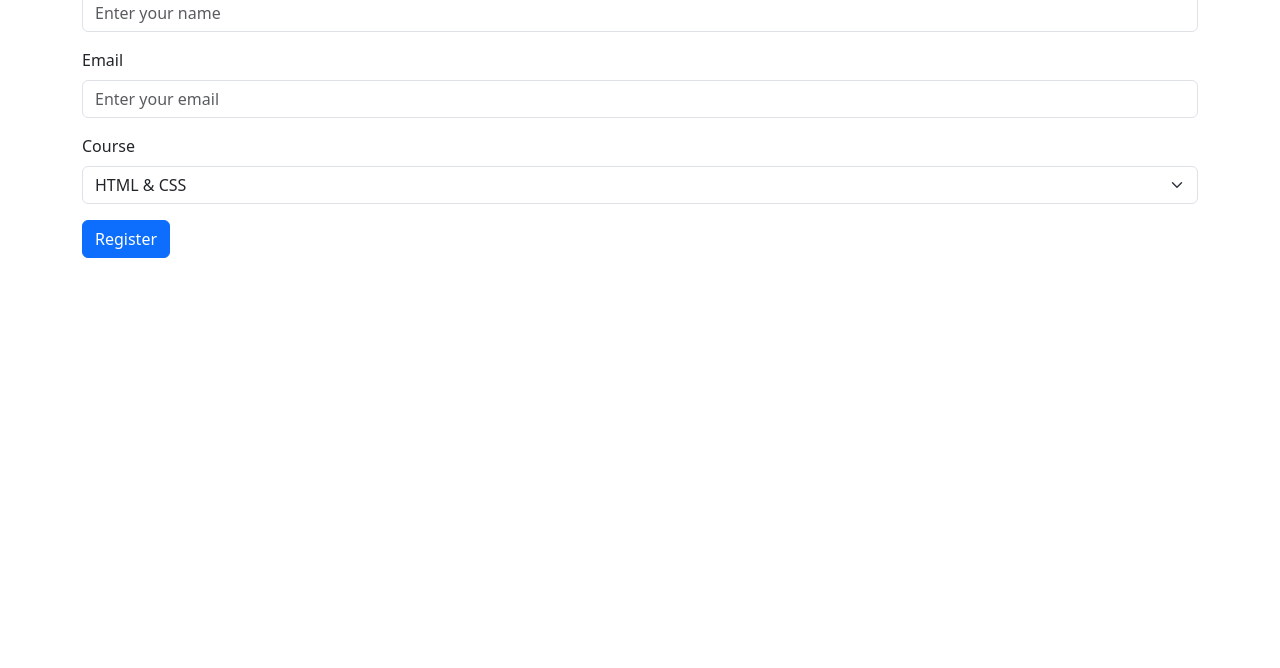
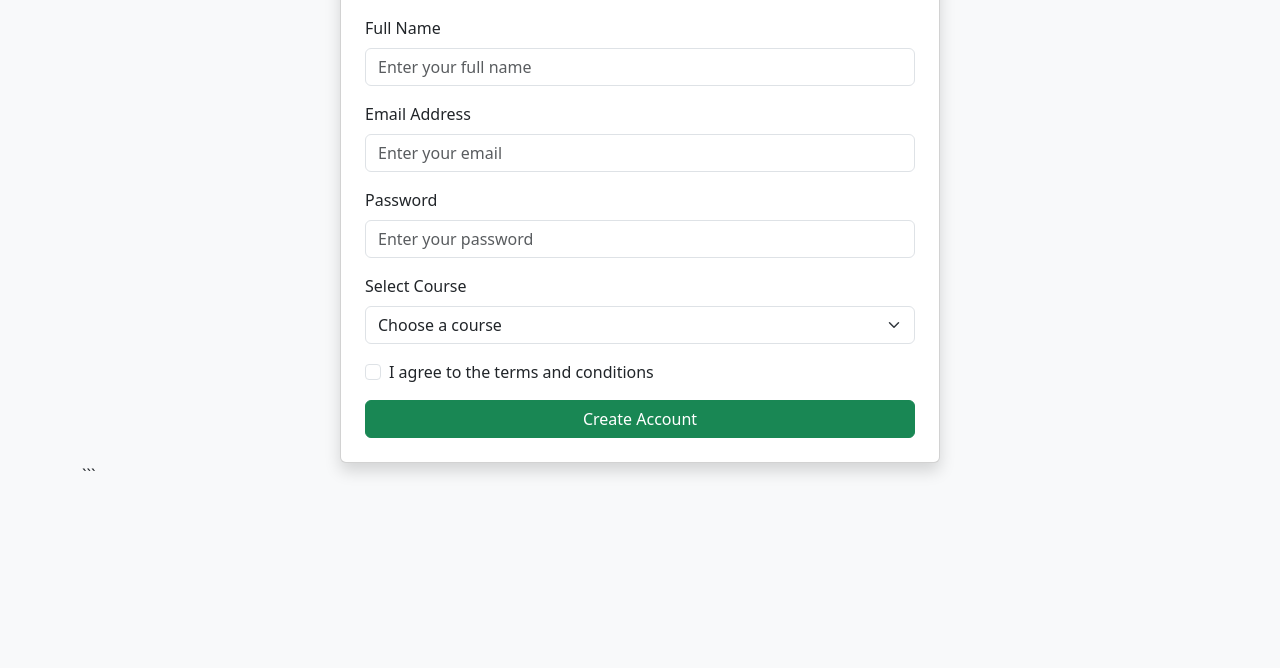
Before and after one commit to smitabarua737/webproject, a plain HTML site: page bootstrap/forms.html in a window 1280 px wide. Shown: the part 132-800 px from the top of the page. Drawn offline with nearby package versions, Linux system fonts and the light colour scheme.

Commit message:
Update Bootstrap registration form

````diff
--- a/bootstrap/forms.html
+++ b/bootstrap/forms.html
@@ -1,47 +1,88 @@
 <!DOCTYPE html>
+
 <html lang="en">
 
 <head>
   <meta charset="UTF-8">
   <meta name="viewport" content="width=device-width, initial-scale=1.0">
-  <title>Document</title>
 
-  <link href="https://cdn.jsdelivr.net/npm/bootstrap@5.3.8/dist/css/bootstrap.min.css" rel="stylesheet"
-    integrity="sha384-sRIl4kxILFvY47J16cr9ZwB07vP4J8+LH7qKQnuqkuIAvNWLzeN8tE5YBujZqJLB" crossorigin="anonymous">
+  <title>Registration Form</title>
 
-  <!-- <link href="bootstrap-5.3.8-dist/css/bootstrap.min.css" rel="stylesheet"> -->
+  <link href="https://cdn.jsdelivr.net/npm/bootstrap@5.3.8/dist/css/bootstrap.min.css"
+    rel="stylesheet"
+    integrity="sha384-sRIl4kxILFvY47J16cr9ZwB07vP4J8+LH7qKQnuqkuIAvNWLzeN8tE5YBujZqJLB"
+    crossorigin="anonymous">
 </head>
 
-<body>
+<body class="bg-light">
 
-  <div class="container my-5">
-    <h2>Registration Form</h2>
+  <div class="container py-5">
+
+```
+<div class="card shadow mx-auto" style="max-width: 600px;">
+
+  <div class="card-header bg-dark text-white text-center">
+    <h3 class="mb-0">Create Your Account</h3>
+  </div>
+
+  <div class="card-body p-4">
 
     <form>
+
       <div class="mb-3">
-        <label for="name" class="form-label"> Full Name </label>
-
-        <input type="text" class="form-control" id="name" placeholder="Enter your name" />
+        <label for="name" class="form-label">Full Name</label>
+        <input type="text"
+          class="form-control"
+          id="name"
+          placeholder="Enter your full name">
       </div>
 
       <div class="mb-3">
-        <label for="email" class="form-label"> Email </label>
-
-        <input type="email" class="form-control" id="email" placeholder="Enter your email" />
+        <label for="email" class="form-label">Email Address</label>
+        <input type="email"
+          class="form-control"
+          id="email"
+          placeholder="Enter your email">
       </div>
 
       <div class="mb-3">
-        <label for="course" class="form-label"> Course </label>
+        <label for="password" class="form-label">Password</label>
+        <input type="password"
+          class="form-control"
+          id="password"
+          placeholder="Enter your password">
+      </div>
+
+      <div class="mb-3">
+        <label for="course" class="form-label">Select Course</label>
 
         <select id="course" class="form-select">
-          <option>HTML & CSS</option>
+          <option selected disabled>Choose a course</option>
+          <option>Web Development</option>
           <option>JavaScript</option>
           <option>Bootstrap</option>
+          <option>Python</option>
         </select>
       </div>
 
-      <button type="submit" class="btn btn-primary">Register</button>
+      <div class="form-check mb-3">
+        <input class="form-check-input" type="checkbox" id="terms">
+        <label class="form-check-label" for="terms">
+          I agree to the terms and conditions
+        </label>
+      </div>
+
+      <button type="submit" class="btn btn-success w-100">
+        Create Account
+      </button>
+
     </form>
+
+  </div>
+
+</div>
+```
+
   </div>
 
   <script src="https://cdn.jsdelivr.net/npm/bootstrap@5.3.8/dist/js/bootstrap.bundle.min.js"
````
